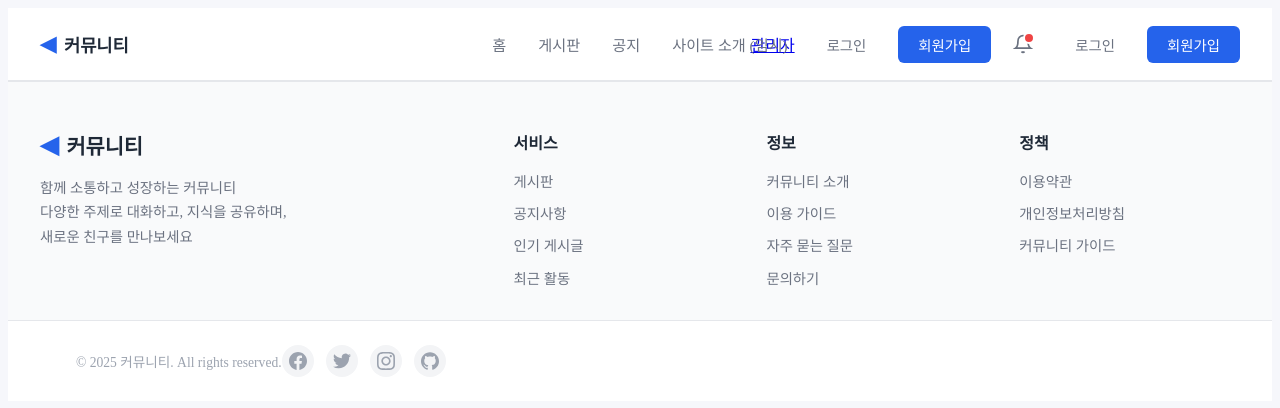
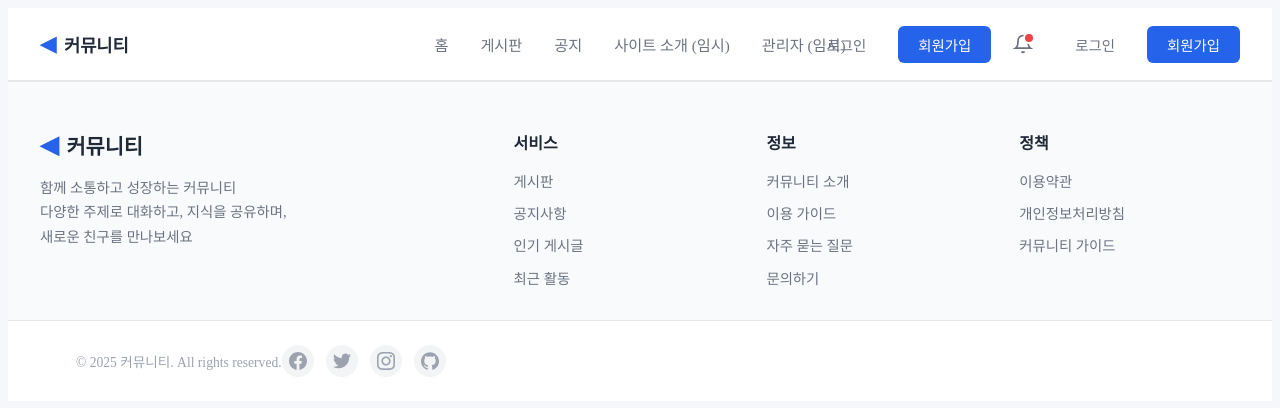
Before and after one commit to ljw155070-a11y/community, a React (Vite) app in the folder frontend/: page /app/settings in a window 1280 px wide. Shown: the top 408 px of the page. Built offline with nearby package versions, Linux system fonts and the light colour scheme; no server answers.

Commit message:
design : 태그 수정

```diff
--- a/frontend/src/components/common/Header.jsx
+++ b/frontend/src/components/common/Header.jsx
@@ -75,12 +75,12 @@ const Header = () => {
           <a href="/about" className="nav-link">
             사이트 소개 (임시)
           </a>
+          <a href="/admin" className="nav-link">
+            관리자 (임시)
+          </a>
         </nav>
 
         <div className="header-right">
-          <Link className="btn-admin" to="/admin">
-            관리자
-          </Link>
           <Link className="btn-login" to="/login">
             로그인
           </Link>
```
